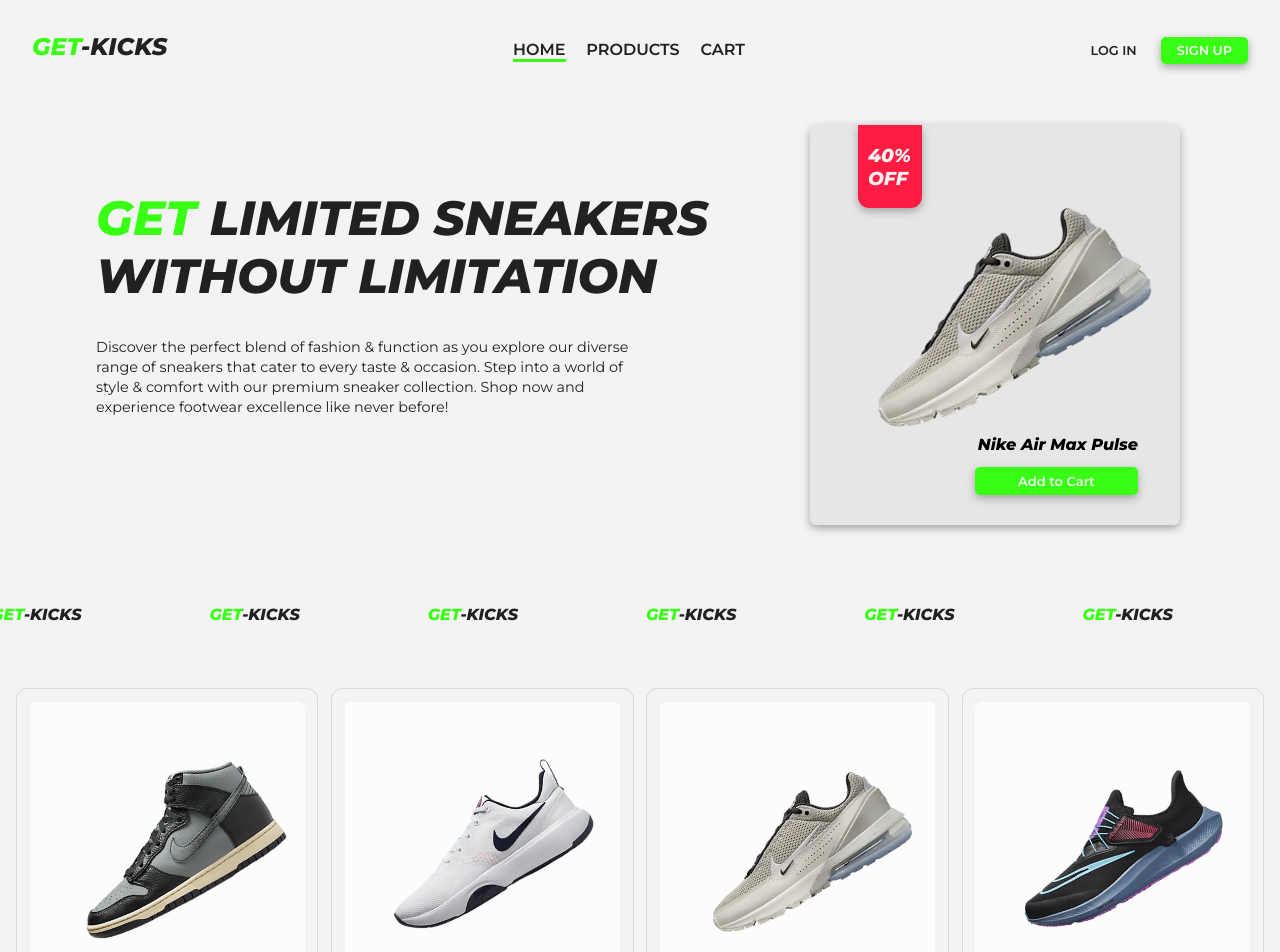
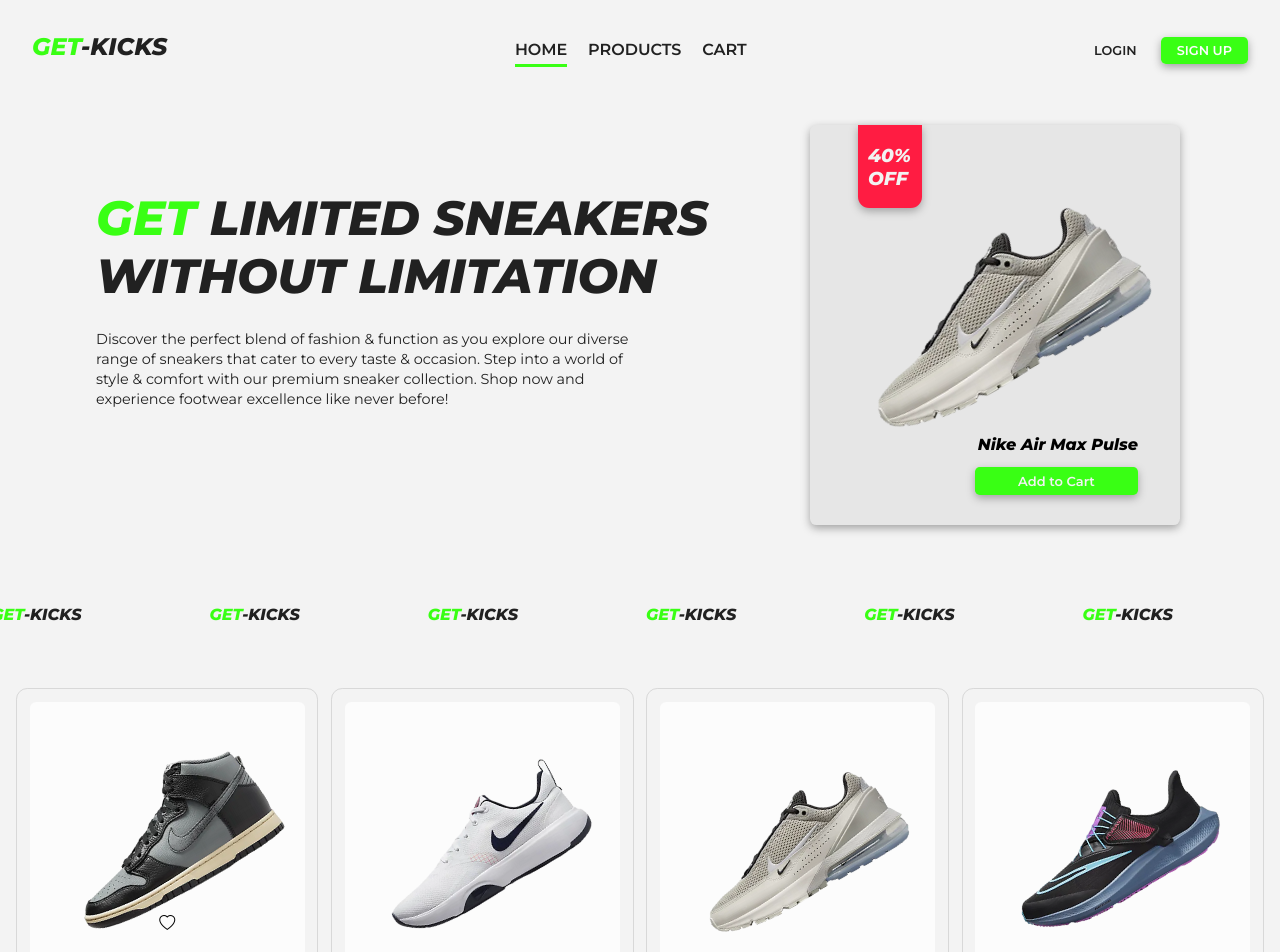
Before and after one commit to 265mph/GETKICKS-Angular-App, an Angular app: page / in a window 1280 px wide. Shown: the top 952 px of the page. Built offline with nearby package versions, Linux system fonts and the light colour scheme.

Commit message:
bootstrap icons cdn

```diff
--- a/angular.json
+++ b/angular.json
@@ -25,7 +25,8 @@
               "src/assets"
             ],
             "styles": [
-              "src/styles.css"
+              "src/styles.css",
+              "node_modules/bootstrap-icons/font/bootstrap-icons.css"
             ],
             "scripts": []
           },
--- a/package.json
+++ b/package.json
@@ -18,6 +18,8 @@
     "@angular/platform-browser": "^15.2.0",
     "@angular/platform-browser-dynamic": "^15.2.0",
     "@angular/router": "^15.2.0",
+    "bootstrap-icons": "^1.11.3",
+    "ionicons": "^7.2.2",
     "rxjs": "~7.8.0",
     "tslib": "^2.3.0",
     "zone.js": "~0.12.0"
--- a/src/app/home-section/home-section.component.css
+++ b/src/app/home-section/home-section.component.css
@@ -32,6 +32,7 @@
     font-weight: 600;
     text-decoration: none;
     color: var(--color-black);
+    padding-bottom: .3rem;
 }
 
 nav li a.active {
@@ -87,7 +88,7 @@
 }
 
 .home-hero .hero-info p {
-    margin: 2rem 0 1.5rem 0;
+    margin: 1.5rem 0 1.5rem 0;
     width: 80%;
     font-size: 0.9rem;
     line-height: 20px;
--- a/src/app/home-section/home-section.component.html
+++ b/src/app/home-section/home-section.component.html
@@ -12,7 +12,7 @@
     </nav>
 
     <div class="access-buttons">
-        <a href="" routerLink="/Login">LOG IN</a>
+        <a href="" routerLink="/Login">LOGIN</a>
         <a class="register-button"  href="" routerLink="Sign-Up">SIGN UP</a>
     </div>
 </header>
--- a/src/app/login-page/login-page.component.html
+++ b/src/app/login-page/login-page.component.html
@@ -13,7 +13,7 @@
 <div class="container">
     <div class="login-form">
         <form action="" (ngSubmit)="submitForm()">
-            <h2>LOG IN</h2>
+            <h2>LOGIN</h2>
 
             <p>USERNAME</p>
             <input type="text" placeholder="Username" name='loginUsername' [(ngModel)] = 'loginUsername' #usernameInput = 'ngModel' required>
--- a/src/app/products/products.component.css
+++ b/src/app/products/products.component.css
@@ -18,9 +18,14 @@
     width: auto;
     height: 292px;
     display: flex;
+    flex-direction: column;
     justify-content: center;
-    align-items: center;
+    /* align-items: center; */
     cursor: pointer;
+}
+
+.product-frame .product-img i {
+    align-self: center;
 }
 
 .product-frame .product-img img {
--- a/src/app/products/products.component.html
+++ b/src/app/products/products.component.html
@@ -4,6 +4,7 @@
     <div class="product-frame">
         <div class="product-img">
             <img src="assets/img/collection-7.png" alt="">
+            <i class="bi bi-heart"></i>
         </div>
         <div class="product-info">
             <div class="product-title">
--- a/src/index.html
+++ b/src/index.html
@@ -10,8 +10,9 @@
   <link rel="stylesheet" href="https://fonts.googleapis.com/css2?family=Material+Symbols+Sharp:opsz,wght,FILL,GRAD@20..48,100..700,0..1,-50..200" />
 </head>
 <body>
-
   <app-root></app-root>
 
+  <script type="module" src="https://unpkg.com/ionicons@7.1.0/dist/ionicons/ionicons.esm.js"></script>
+  <script nomodule src="https://unpkg.com/ionicons@7.1.0/dist/ionicons/ionicons.js"></script>
 </body>
 </html>
--- a/src/styles.css
+++ b/src/styles.css
@@ -1,4 +1,5 @@
 @import url('https://fonts.googleapis.com/css2?family=Montserrat:ital,wght@0,400;0,600;0,700;1,600;1,800&display=swap');
+@import url("https://cdn.jsdelivr.net/npm/bootstrap-icons@1.11.3/font/bootstrap-icons.min.css");
 
 :root {
     --color-white: #fcfcfc;
```
Also changed, not shown: 1 other file (tests, documents, lock files or other folders).
